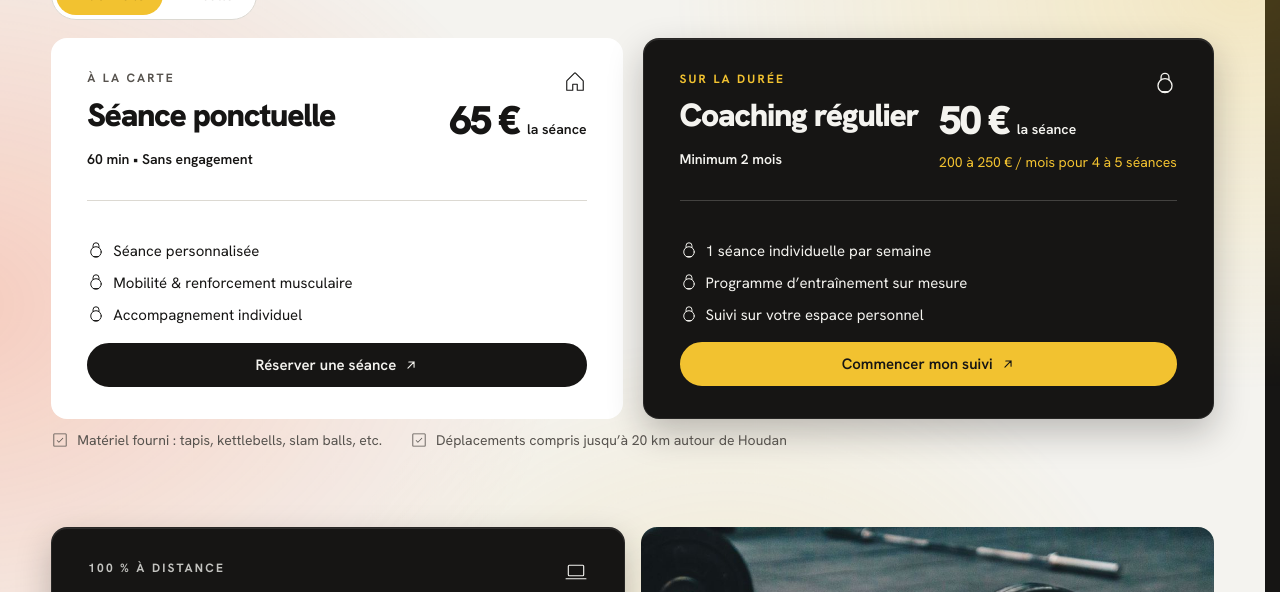
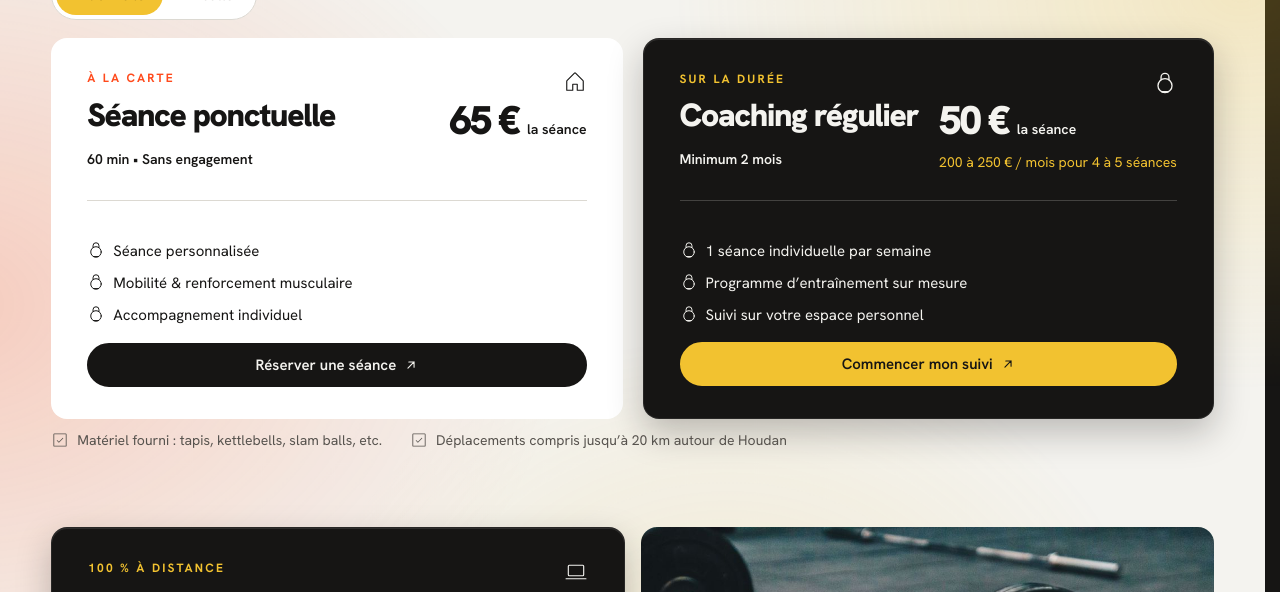
Before and after one commit to thomasroulland/rimaactive, a React (Vite) app: page /offres in a window 1280 px wide. Shown: the part 209-801 px from the top of the page. Built offline with nearby package versions, Linux system fonts and the light colour scheme.

Commit message:
Mes offres (essai) : « À la carte », « 2 à 8 personnes », « par personne » en vermillon ; « 100 % à distance », « Jusqu'à 16 personnes » en jaune
Co-Authored-By: Claude Opus 5.5 <noreply@anthropic.com>
Claude-Session: https://claude.ai/code/session_01J8BpjS9NsTda4UHEMLi6pS

```diff
--- a/src/components/PageService.jsx
+++ b/src/components/PageService.jsx
@@ -79,7 +79,7 @@ export function CarteOffre({ f, grisee, onOuvrir, contexte, direct = false }) {
     <li onClick={direct ? undefined : onOuvrir} className={`offre ${direct ? '' : 'offre--cliquable'} ${f.sombre ? 'offre--sombre' : ''} ${grisee ? 'offre--grisee' : ''}`} aria-disabled={grisee ? true : undefined}>
       {/* le pictogramme est sur la ligne du surtitre : le nom de la formule garde toute la largeur */}
       <div className="offre__tete">
-        <p className={`surtitre${f.accent ? ' offre__accent' : ''}`}>{f.surtitre}</p>
+        <p className={`surtitre${f.accent ? ' offre__accent' : ''}${f.couleurSurtitre ? ` offre__couleur--${f.couleurSurtitre}` : ''}`}>{f.surtitre}</p>
         <Picto nom={f.picto} taille={24} />
       </div>
       <h3 className="titre titre--tuile">{f.titre ?? f.nom}</h3>
@@ -94,7 +94,7 @@ export function CarteOffre({ f, grisee, onOuvrir, contexte, direct = false }) {
               {t.montant}
               {t.apres && <span className="offre__apres">{t.apres}</span>}
             </p>
-            {[t.detail].flat().filter(Boolean).map((d) => <p key={d} className={`offre__detail${f.accent || t.accent ? ' offre__accent' : ''}`}>{d}</p>)}
+            {[t.detail].flat().filter(Boolean).map((d) => <p key={d} className={`offre__detail${f.accent || t.accent ? ' offre__accent' : ''}${t.couleur ? ` offre__couleur--${t.couleur}` : ''}`}>{d}</p>)}
           </div>
         ))}
       </div>}
--- a/src/pages/EnLigne.jsx
+++ b/src/pages/EnLigne.jsx
@@ -19,6 +19,7 @@ export const PAGE = {
       picto: 'laptop',
       puce: 'haltere',
       surtitre: '100\u00a0% à distance',
+      couleurSurtitre: 'jaune', // essai du 17 novembre 2026
       infos: 'Minimum 2\u00a0mois',
       // prix de Marie (PDF du 16 novembre 2026) ; textes de la carte du 17 novembre 2026
       tarifs: [{ montant: '45\u00a0€', apres: 'par mois', detail: 'soit 90\u00a0€ les 2\u00a0mois', accent: true }], // ligne en jaune (Marie, 17 novembre 2026)
--- a/src/pages/Entreprises.jsx
+++ b/src/pages/Entreprises.jsx
@@ -18,6 +18,7 @@ export const PAGE = {
       picto: 'buildings',
       puce: 'kettlebell',
       surtitre: 'Jusqu’à 16 personnes',
+      couleurSurtitre: 'jaune', // essai du 17 novembre 2026
       infos: '60\u00a0min • Ponctuel ou régulier',
       tarifs: [{ montant: 'Sur devis' }],
       // « Compris » de Marie (PDF du 16 novembre 2026) ; carte sur fond noir
--- a/src/pages/Groupes.jsx
+++ b/src/pages/Groupes.jsx
@@ -19,9 +19,10 @@ export const PAGE = {
       picto: 'users',
       puce: 'kettlebell',
       surtitre: '2 à 8 personnes',
+      couleurSurtitre: 'vermillon', // essai du 17 novembre 2026
       infos: '60\u00a0min • Sans engagement',
       // textes et prix de Marie (17 novembre 2026)
-      tarifs: [{ avant: 'À partir de', montant: '15\u00a0€', detail: 'par personne' }], // « par personne » à la ligne (Marie, 17 novembre 2026)
+      tarifs: [{ avant: 'À partir de', montant: '15\u00a0€', detail: 'par personne', couleur: 'vermillon' }], // « par personne » à la ligne (Marie, 17 novembre 2026)
       points: ['Entraînement collectif', 'Exercices adaptés aux participants', 'Matériel fourni'],
     },
   ],
--- a/src/pages/Particuliers.jsx
+++ b/src/pages/Particuliers.jsx
@@ -28,6 +28,7 @@ export const PAGE = {
       picto: 'house',
       puce: 'kettlebell',
       surtitre: 'À la carte',
+      couleurSurtitre: 'vermillon', // essai du 17 novembre 2026
       infos: '60\u00a0min • Sans engagement',
       tarifs: [{ montant: '65\u00a0€', apres: 'la séance' }],
       points: ['Séance personnalisée', 'Mobilité & renforcement musculaire', 'Accompagnement individuel'],
@@ -56,6 +57,7 @@ export const PAGE = {
       picto: 'barbell',
       puce: 'barbell',
       surtitre: 'À la carte',
+      couleurSurtitre: 'vermillon', // essai du 17 novembre 2026
       infos: '60\u00a0min • Sans engagement',
       tarifs: [{ montant: '60\u00a0€', apres: 'la séance' }],
       points: ['Séance personnalisée', 'Mobilité & renforcement musculaire', 'Accompagnement individuel'],
--- a/src/styles.css
+++ b/src/styles.css
@@ -2190,3 +2190,7 @@ html:has(.ecran-plein) { scroll-snap-type: none !important; }
 .offres-page__entete { justify-content: flex-start; column-gap: 0 !important; }
 .offres-page__entete > div:has(> h2) { position: absolute; }
 .offres-page__entete:not(:has(.bascule)) { margin-bottom: 0 !important; }
+
+/* Mes offres : surtitres et petites lignes colorées, au choix par carte (essai du 17 novembre 2026) */
+.offre .offre__couleur--vermillon { color: var(--vermillon); }
+.offre .offre__couleur--jaune { color: var(--jaune); }
```
